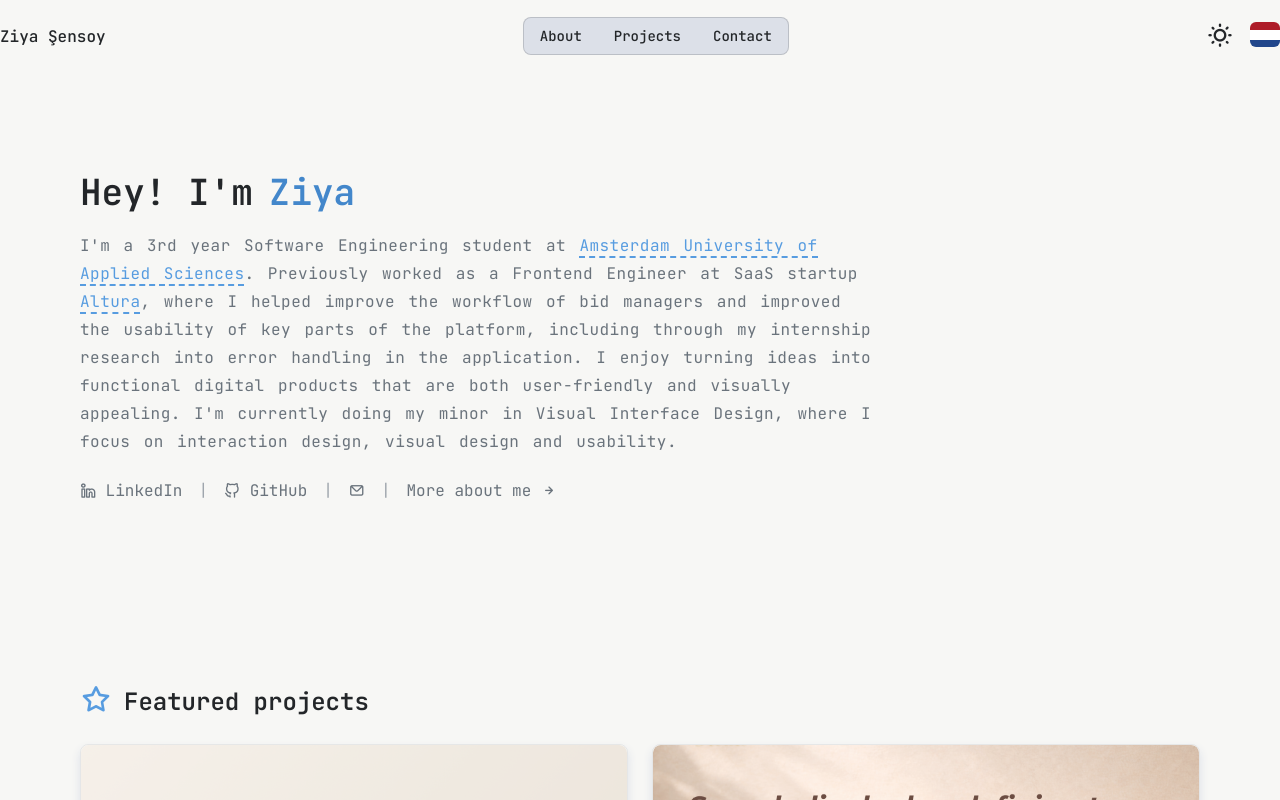
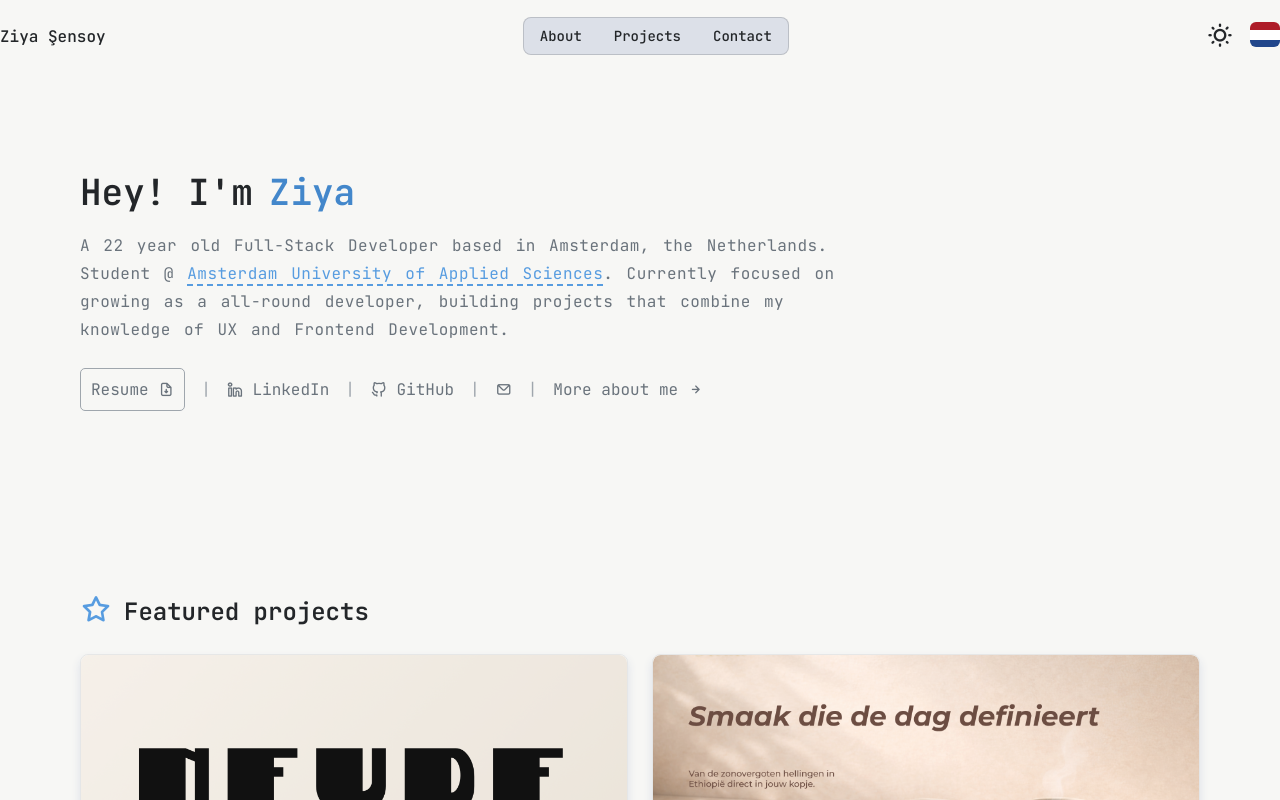
Before and after one commit to ziyasensoy/Portfolio, a Nuxt app: page / in a window 1280 px wide. Shown: the top 800 px of the page. Built offline with nearby package versions, Linux system fonts and the light colour scheme.

Commit message:
feat: hero headline update

```diff
--- a/app/assets/css/main.css
+++ b/app/assets/css/main.css
@@ -381,6 +381,18 @@ img {
 
 .social_divider {
   color: var(--text-color-light);
+}
+
+.home_resume-download {
+  border: 1px solid var(--text-color-light);
+  padding: 10px;
+  color: var(--text-color);
+  border-radius: 5px;
+}
+
+.home_resume-download:hover {
+  background-color: var(--text-color);
+  color: var(--body-bg);
 }
 
 .home_social-icon {
--- a/app/components/Hero.vue
+++ b/app/components/Hero.vue
@@ -36,6 +36,18 @@
             </i18n-t>
           </div>
           <div class="home_socials">
+            <a
+              href="/resume.pdf"
+              target="_blank"
+              rel="noopener noreferrer"
+              class="home_resume-download"
+            >
+              {{ $t("General.resume") }}
+              <i class="uil uil-file-download"></i>
+            </a>
+
+            <span class="social_divider">|</span>
+
             <a
               href="https://www.linkedin.com/in/ziyasensoy/"
               target="_blank"
--- a/i18n/locales/en-US.json
+++ b/i18n/locales/en-US.json
@@ -7,7 +7,8 @@
     "Socials": {
       "linkedin": "LinkedIn",
       "github": "GitHub"
-    }
+    },
+    "resume": "Resume"
   },
   "Header": {
     "aboutLink": "About",
@@ -17,14 +18,13 @@
   "Hero": {
     "homeTitle": "Hey! I'm",
     "homeSubtitle": "Software Engineering Student",
-    "homeDescription": "I'm a 3rd year Software Engineering student at {hva}. Previously worked as a Frontend Engineer at SaaS startup {altura}, where I helped improve the workflow of bid managers and improved the usability of key parts of the platform, including through my internship research into error handling in the application. I enjoy turning ideas into functional digital products that are both user-friendly and visually appealing. I'm currently doing my minor in Visual Interface Design, where I focus on interaction design, visual design and usability.",
+    "homeDescription": "A 22 year old Full-Stack Developer based in Amsterdam, the Netherlands. Student {'@'} {hva}. Currently focused on growing as a all-round developer, building projects that combine my knowledge of UX and Frontend Development.",
     "more": "More about me"
   },
   "About": {
     "title": "About me",
     "subtitle": "My introduction",
-    "description": "I am a Software Engineering Student at the {hva} in the HBO-ICT program. During my internship at {altura}, I worked as a Frontend Developer. There, I was involved in developing new features, fixing bugs, and improving the user experience. During my internship research, I investigated how error handling in the frontend of the application could be improved, with a focus on usability and clear feedback for users. I enjoy creating user-friendly interfaces and combining technology with UI/UX.",
-    "downloadCv": "Download Resume"
+    "description": "I'm a 3rd year Software Engineering student at {hva}. Previously worked as a Frontend Engineer at SaaS startup {altura}, where I helped improve the workflow of bid managers and improved the usability of key parts of the platform, including through my internship research into error handling in the application. I enjoy turning ideas into functional digital products that are both user-friendly and visually appealing. I'm currently doing my minor in Visual Interface Design, where I focus on interaction design, visual design and usability."
   },
   "Projects": {
     "title": "Featured projects",
```
Also changed, not shown: i18n/locales/nl-NL.json (+4 -4 lines).
